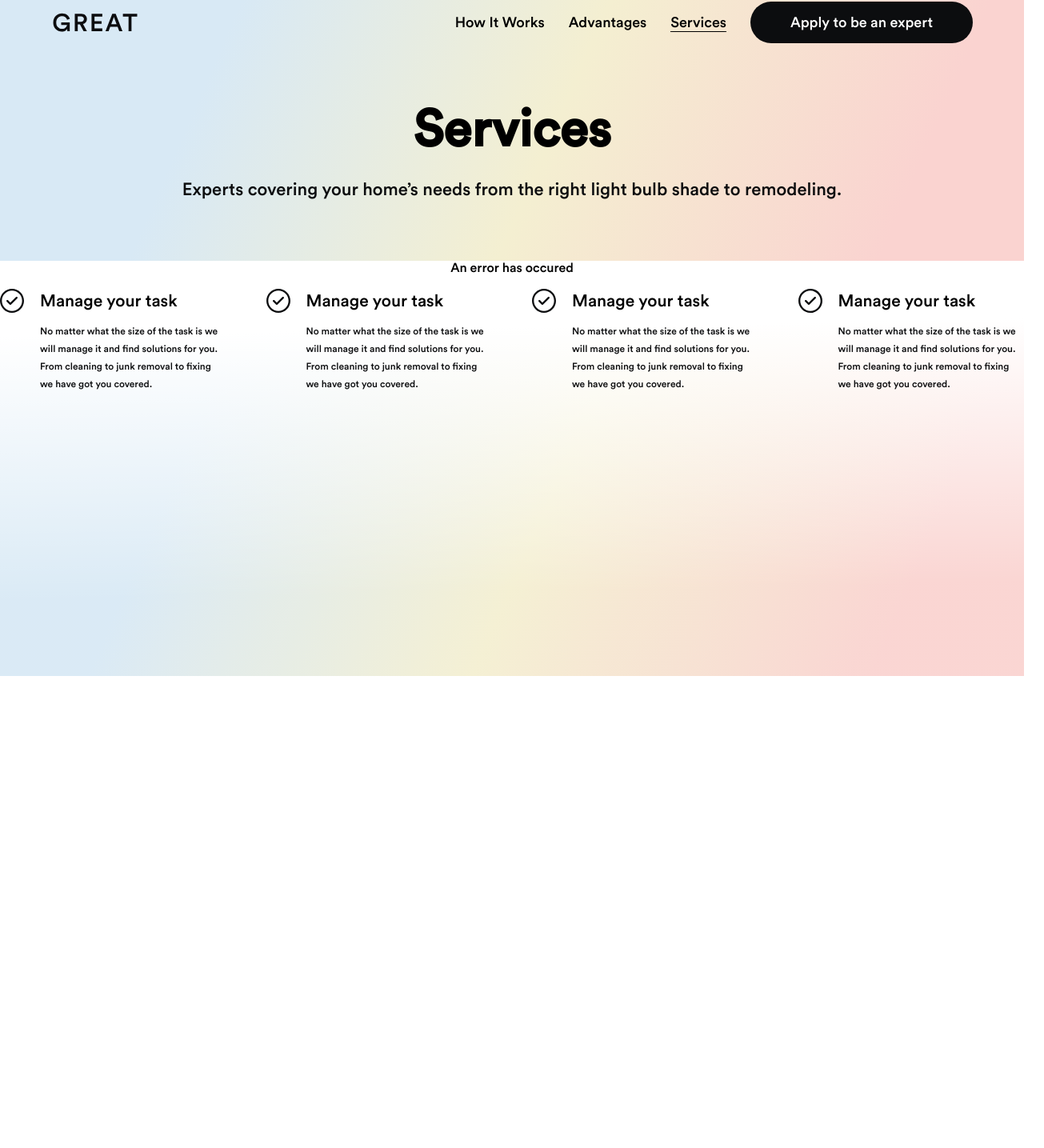
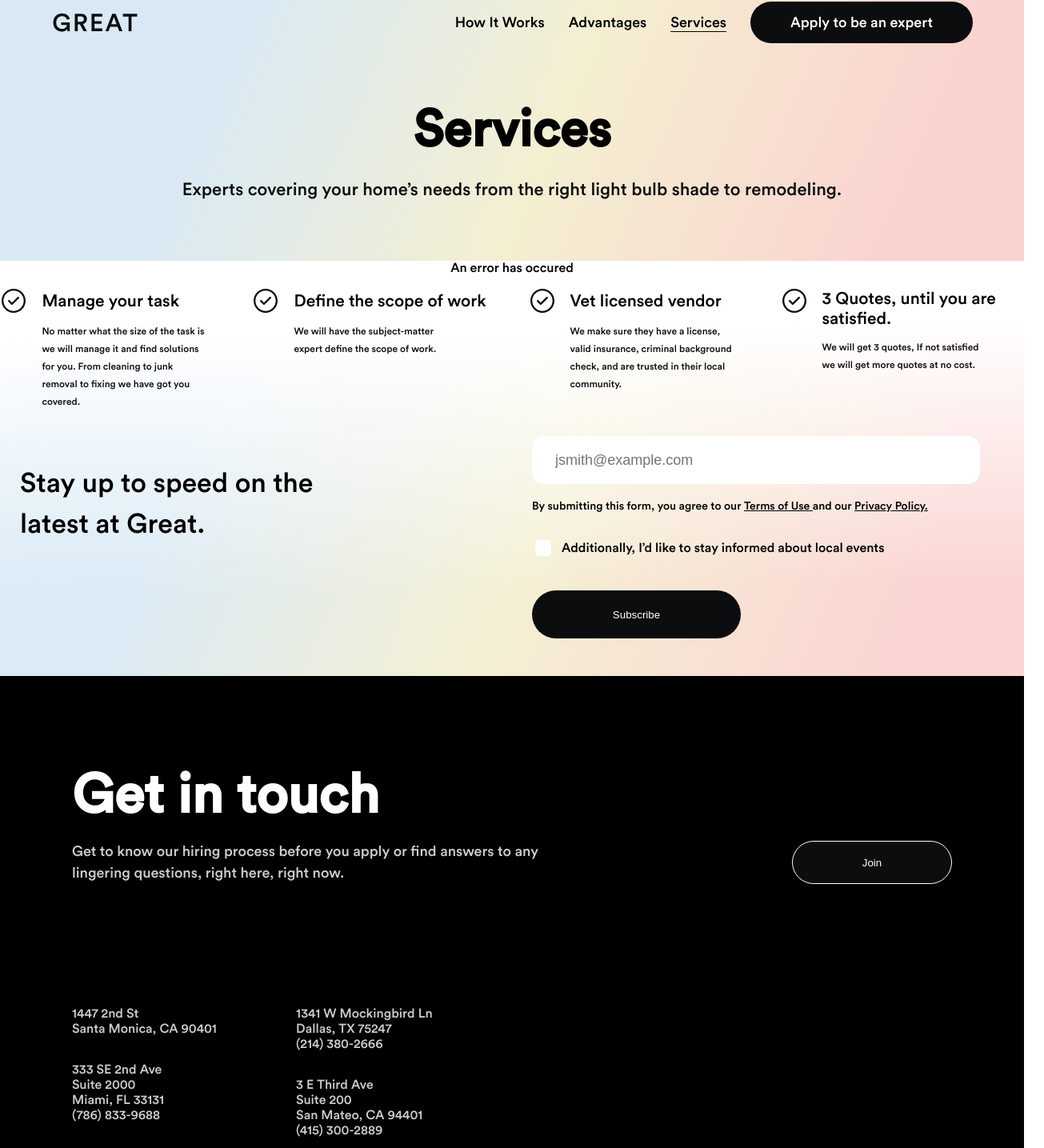
Before and after one commit to serhanelmali/figma-services-clone, a Next.js app: page / in a window 1280 px wide. Shown: the part 24-1459 px from the top of the page at 80% size, 1305 px wide, since content can reach past the window. Before the commit the page ends 869 px from the top, so only its background shows below. Built offline with nearby package versions, Linux system fonts and the light colour scheme; no server answers.

Commit message:
feat(Subscribe): adds subscribe input and button

```diff
--- /dev/null
+++ b/components/Footer/footer.module.scss
@@ -0,0 +1,66 @@
+.footer {
+  width: 100%;
+  display: flex;
+  justify-content: flex-start;
+  flex-direction: column;
+  align-items: center;
+
+  &__top {
+    padding: 99px 0 137px 0;
+    width: 1100px;
+    display: flex;
+    align-items: flex-end;
+    color: white;
+
+    &__text {
+      flex: 2;
+
+      h4 {
+        font-size: 68px;
+        margin: 0;
+        line-height: 150%;
+      }
+
+      p {
+        margin: 5px 0 0 0;
+        max-width: 600px;
+        font-size: 18px;
+        line-height: 150%;
+        opacity: 0.8;
+      }
+    }
+
+    &__button__container {
+      flex: 1;
+      button {
+        float: right;
+        width: 200px;
+        height: 54px;
+        border-radius: 70px;
+        border: 1px solid #fff;
+        background: #0c0d0f;
+        color: #fff;
+        cursor: pointer;
+      }
+    }
+  }
+
+  &__mid {
+    color: white;
+    width: 1100px;
+
+    &__addresses {
+      width: 50%; //fix
+      max-height: 236px;
+      flex: 1;
+      display: flex;
+      flex-direction: column;
+      flex-wrap: wrap;
+
+      p {
+        font-size: 16px;
+        opacity: 0.8;
+      }
+    }
+  }
+}
--- /dev/null
+++ b/components/Footer/index.js
@@ -0,0 +1,93 @@
+import styles from "./footer.module.scss";
+
+const Footer = () => {
+  return (
+    <div className={styles.footer}>
+      <div className={styles.footer__top}>
+        <div className={styles.footer__top__text}>
+          <h4>Get in touch</h4>
+          <p>
+            Get to know our hiring process before you apply or find answers to
+            any lingering questions, right here, right now.
+          </p>
+        </div>
+        <div className={styles.footer__top__button__container}>
+          <button>Join</button>
+        </div>
+
+        {/* <div>
+            <ul>
+              <h5>Stunner</h5>
+              <li>
+                <a>How It Works</a>
+              </li>
+              <li>
+                <a>Advantages of Great</a>
+              </li>
+              <li>
+                <a>45/Expert/Categories</a>
+              </li>
+              <li>
+                <a>Apply to be an expert</a>
+              </li>
+            </ul>
+
+            <ul>
+              <h5>Follow us</h5>
+              <li>
+                <a>Facebook</a>
+              </li>
+              <li>
+                <a>Twitter</a>
+              </li>
+              <li>
+                <a>Instagram</a>
+              </li>
+              <li>
+                <a>LinkedIn</a>
+              </li>
+            </ul>
+          </div>
+        </div>
+        <div>
+          <span>© 2021 Great Inc.</span>
+          <div>
+            <a>Privacy policy</a>
+            <a>Cookie Policy</a>
+          </div> */}
+      </div>
+      <div className={styles.footer__mid}>
+        <div className={styles.footer__mid__addresses}>
+          <p>
+            1447 2nd St
+            <br /> Santa Monica, CA 90401
+          </p>
+          <p>
+            333 SE 2nd Ave
+            <br /> Suite 2000
+            <br /> Miami, FL 33131
+            <br /> (786) 833-9688
+          </p>
+          <p>
+            1341 W Mockingbird Ln
+            <br />
+            Dallas, TX 75247
+            <br />
+            (214) 380-2666
+          </p>
+          <p>
+            3 E Third Ave
+            <br />
+            Suite 200
+            <br />
+            San Mateo, CA 94401
+            <br />
+            (415) 300-2889
+          </p>
+        </div>
+      </div>
+    </div>
+  );
+};
+
+export default Footer;
--- a/components/Subscribe/index.js
+++ b/components/Subscribe/index.js
@@ -5,46 +5,87 @@ const Subscribe = () => {
     <div className={styles.subscribe}>
       <div className={styles.subscribe__transition}>
         <div className={styles.subscribe__transition__container}>
-          <ul className={styles.subscribe__transition__container__item}>
+          <div className={styles.subscribe__transition__container__wrapper}>
+            <div
+              className={
+                styles.subscribe__transition__container__wrapper__items
+              }
+            >
+              <ul>
                 <div>
                   <li>Manage your task</li>
                   <p>
                     No matter what the size of the task is we will manage it and
-                find solutions for you. From cleaning to junk removal to fixing
-                we have got you covered.
+                    find solutions for you. From cleaning to junk removal to
+                    fixing we have got you covered.
                   </p>
                 </div>
               </ul>
-          <ul className={styles.subscribe__transition__container__item}>
+              <ul>
                 <div>
-              <li>Manage your task</li>
+                  <li>Define the scope of work</li>
                   <p>
-                No matter what the size of the task is we will manage it and
-                find solutions for you. From cleaning to junk removal to fixing
-                we have got you covered.
+                    We will have the subject-matter expert define the scope of
+                    work.
                   </p>
                 </div>
               </ul>
-          <ul className={styles.subscribe__transition__container__item}>
+              <ul>
                 <div>
-              <li>Manage your task</li>
+                  <li>Vet licensed vendor</li>
                   <p>
-                No matter what the size of the task is we will manage it and
-                find solutions for you. From cleaning to junk removal to fixing
-                we have got you covered.
+                    We make sure they have a license, valid insurance, criminal
+                    background check, and are trusted in their local community.
                   </p>
                 </div>
               </ul>
-          <ul className={styles.subscribe__transition__container__item}>
+              <ul>
                 <div>
-              <li>Manage your task</li>
+                  <li>3 Quotes, until you are satisfied.</li>
                   <p>
-                No matter what the size of the task is we will manage it and
-                find solutions for you. From cleaning to junk removal to fixing
-                we have got you covered.
+                    We will get 3 quotes, If not satisfied we will get more
+                    quotes at no cost.
                   </p>
                 </div>
               </ul>
+            </div>
+            <div
+              className={
+                styles.subscribe__transition__container__wrapper__subscription
+              }
+            >
+              <div
+                className={
+                  styles.subscribe__transition__container__wrapper__subscription__message
+                }
+              >
+                <p>Stay up to speed on the latest at Great.</p>
+              </div>
+              <div
+                className={
+                  styles.subscribe__transition__container__wrapper__subscription__input
+                }
+              >
+                <input type="email" placeholder="jsmith@example.com" />
+                <span>
+                  By submitting this form, you agree to our <u>Terms of Use </u>
+                  and our <u>Privacy Policy.</u>
+                </span>
+
+                <div
+                  className={
+                    styles.subscribe__transition__container__wrapper__subscription__input__check
+                  }
+                >
+                  <input type="checkbox" />
+                  <span>
+                    Additionally, I’d like to stay informed about local events
+                  </span>
+                </div>
+                <button>Subscribe</button>
+              </div>
+            </div>
+          </div>
         </div>
       </div>
     </div>
--- a/components/Subscribe/subscribe.module.scss
+++ b/components/Subscribe/subscribe.module.scss
@@ -1,7 +1,6 @@
 .subscribe {
   display: flex;
   position: relative;
-
   width: 100%;
   height: 500px;
 
@@ -11,6 +10,7 @@
     #f4efd1 54.02%,
     #fad3d0 87.31%
   );
+
   &__transition {
     position: absolute;
     display: flex;
@@ -25,10 +25,21 @@
     );
 
     &__container {
+      width: 1390px;
+
+      &__wrapper {
+        width: 100%;
         display: flex;
+        justify-content: center;
+        flex-direction: column;
 
-      //   max-width: 1390px;
-      &__item {
+        &__items {
+          display: flex;
+          width: 100%;
+          display: flex;
+          justify-content: space-around;
+
+          ul {
             max-width: 300px;
             height: 168px;
             margin-right: 50px;
@@ -43,15 +54,18 @@
               display: flex;
               align-items: center;
               font-size: 21px;
-          height: 30px;
+              min-height: 30px;
               background: url("../../public/images/ListIcon.svg") no-repeat 0 0;
               padding-left: 50px;
+
               svg {
                 margin: 0;
                 padding: 0;
               }
             }
+
             p {
+              max-width: 260px;
               font-size: 12px;
               line-height: 22px;
               color: #0c0d0f;
@@ -59,5 +73,79 @@
             }
           }
         }
+
+        &__subscription {
+          width: 100%;
+          display: flex;
+          margin-left: 25px;
+
+          &__message {
+            flex: 1;
+            p {
+              width: 368px;
+              font-size: 34px;
+              line-height: 150%;
             }
           }
+
+          &__input {
+            display: flex;
+            flex-direction: column;
+            flex: 1;
+
+            input[type="email"] {
+              max-width: 560px;
+              height: 60px;
+              border-radius: 15px;
+              border: none;
+              padding-left: 29px;
+              font-size: 18px;
+            }
+
+            span {
+              font-size: 14px;
+              margin-top: 20px;
+            }
+
+            &__check {
+              margin-top: 30px;
+              display: flex;
+
+              span {
+                font-size: 16px;
+                margin: auto 0 auto 10px;
+              }
+
+              input[type="checkbox"] {
+                width: 20px;
+                height: 20px;
+                -webkit-appearance: none;
+                -moz-appearance: none;
+                appearance: none;
+                background: white;
+                border-radius: 5px;
+
+                transition: all 0.3s ease-in-out;
+              }
+
+              input[type="checkbox"]:checked {
+                background: #0c0d0f;
+                border: 1px solid rgb(92, 92, 92);
+              }
+            }
+            button {
+              margin-top: 40px;
+              max-width: 261px;
+              height: 60px;
+              border-radius: 30px;
+              border: none;
+              background: #0c0d0f;
+              color: white;
+              cursor: pointer;
+            }
+          }
+        }
+      }
+    }
+  }
+}
--- a/pages/index.js
+++ b/pages/index.js
@@ -1,4 +1,5 @@
 import Head from "next/head";
+import Footer from "../components/Footer";
 import HeaderInfo from "../components/HeaderInfo";
 import Navbar from "../components/Navbar";
 import Services from "../components/Services";
@@ -20,6 +21,9 @@ export default function ServicesPage() {
         <Services />
       </main>
       <Subscribe />
+      <footer>
+        <Footer />
+      </footer>
     </div>
   );
 }
--- a/styles/globals.scss
+++ b/styles/globals.scss
@@ -59,4 +59,11 @@ a {
     align-items: center;
     flex-wrap: wrap;
   }
+
+  footer {
+    display: flex;
+    justify-content: flex-start;
+    background: black;
+    width: 100%;
+  }
 }
```
Lines whose indentation alone changed are shown as unchanged.
